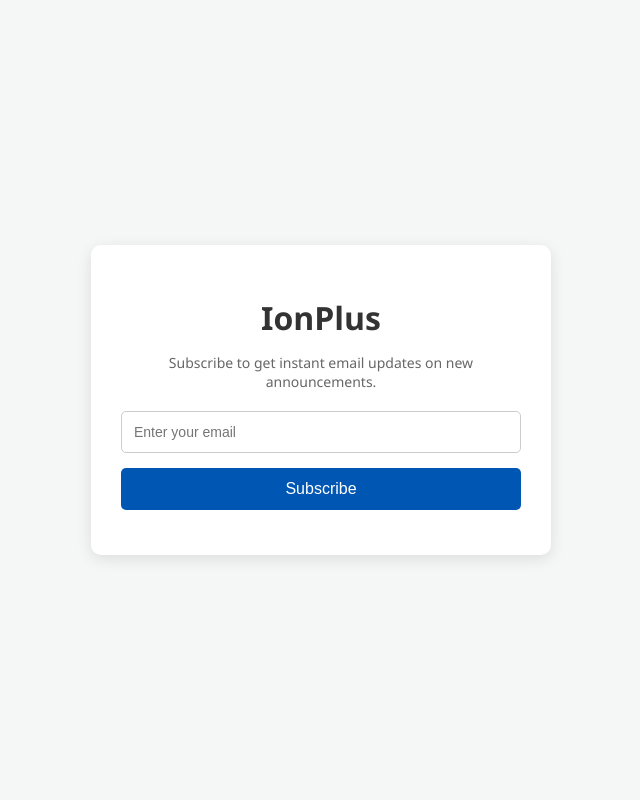
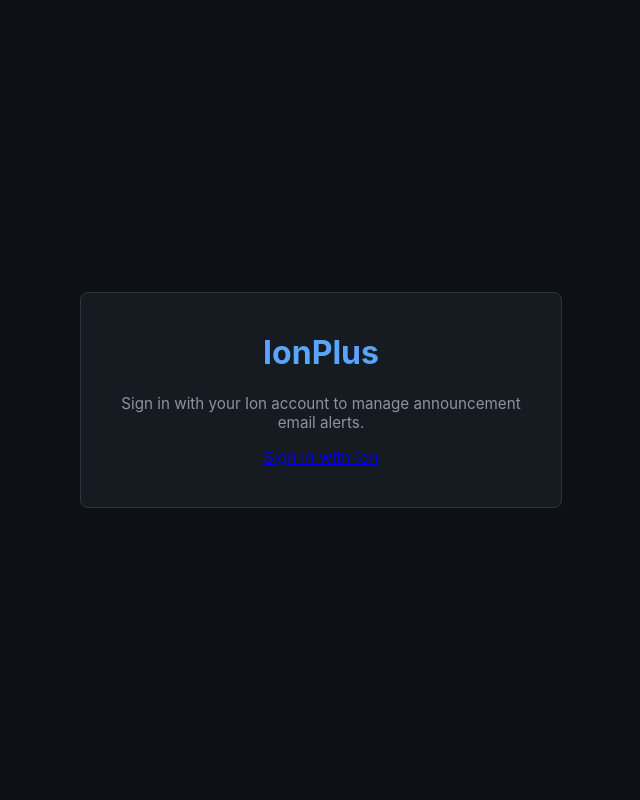
Before and after one commit to rakazenmun/ionplus, a Flask app: page / in a window 1280 px wide. Shown: the whole page, without its empty margins (319-959 px from the left). Run offline with Flask 3, Linux system fonts and the light colour scheme.

Commit message:
add signin with ion and change color scheme #2

```diff
--- a/templates/index.html
+++ b/templates/index.html
@@ -3,108 +3,16 @@
 <head>
     <meta charset="UTF-8">
     <meta name="viewport" content="width=device-width, initial-scale=1.0">
-    <title>IonPlus Notifications</title>
-    <style>
-        body {
-            font-family: 'Segoe UI', Tahoma, Geneva, Verdana, sans-serif;
-            background-color: #f4f7f6;
-            display: flex;
-            justify-content: center;
-            align-items: center;
-            height: 100vh;
-            margin: 0;
-        }
-        .card {
-            background: #ffffff;
-            padding: 30px;
-            border-radius: 10px;
-            box-shadow: 0 4px 15px rgba(0, 0, 0, 0.1);
-            width: 100%;
-            max-width: 400px;
-            text-align: center;
-        }
-        h1 {
-            margin-bottom: 10px;
-            color: #333333;
-        }
-        p {
-            color: #666666;
-            font-size: 14px;
-            margin-bottom: 20px;
-        }
-        input[type="email"] {
-            width: 100%;
-            padding: 12px;
-            margin-bottom: 15px;
-            border: 1px solid #ccc;
-            border-radius: 5px;
-            box-sizing: border-box;
-            font-size: 14px;
-        }
-        button {
-            width: 100%;
-            padding: 12px;
-            background-color: #0056b3;
-            color: white;
-            border: none;
-            border-radius: 5px;
-            font-size: 16px;
-            cursor: pointer;
-            transition: background-color 0.2s ease;
-        }
-        button:hover {
-            background-color: #003d80;
-        }
-        #message {
-            margin-top: 15px;
-            font-weight: bold;
-            font-size: 14px;
-        }
-        .success { color: #28a745; }
-        .error { color: #dc3545; }
-    </style>
+    <title>IonPlus</title>
+    <link rel="stylesheet" href="{{ url_for('static', filename='style.css') }}">
 </head>
 <body>
 
 <div class="card">
     <h1>IonPlus</h1>
-    <p>Subscribe to get instant email updates on new announcements.</p>
-    <form id="subscribeForm">
-        <input type="email" id="email" name="email" placeholder="Enter your email" required>
-        <button type="submit">Subscribe</button>
-    </form>
-    <div id="message"></div>
+    <p>Sign in with your Ion account to manage announcement email alerts.</p>
+    <a href="/login" class="ion-btn">Sign in with Ion</a>
 </div>
-
-<script>
-    document.getElementById('subscribeForm').addEventListener('submit', async function(e) {
-        e.preventDefault();
-        const emailInput = document.getElementById('email').value;
-        const messageDiv = document.getElementById('message');
-
-        try {
-            const response = await fetch('https://rakazen.pythonanywhere.com/subscribe', {
-                method: 'POST',
-                headers: {
-                    'Content-Type': 'application/x-www-form-urlencoded',
-                },
-                body: new URLSearchParams({ email: emailInput })
-            });
-
-            if (response.ok) {
-                messageDiv.className = 'success';
-                messageDiv.textContent = 'Subscribed successfully!';
-                document.getElementById('email').value = '';
-            } else {
-                messageDiv.className = 'error';
-                messageDiv.textContent = 'Failed to subscribe. Please try again.';
-            }
-        } catch (error) {
-            messageDiv.className = 'error';
-            messageDiv.textContent = 'Error connecting to server.';
-        }
-    });
-</script>
 
 </body>
 </html>
```
